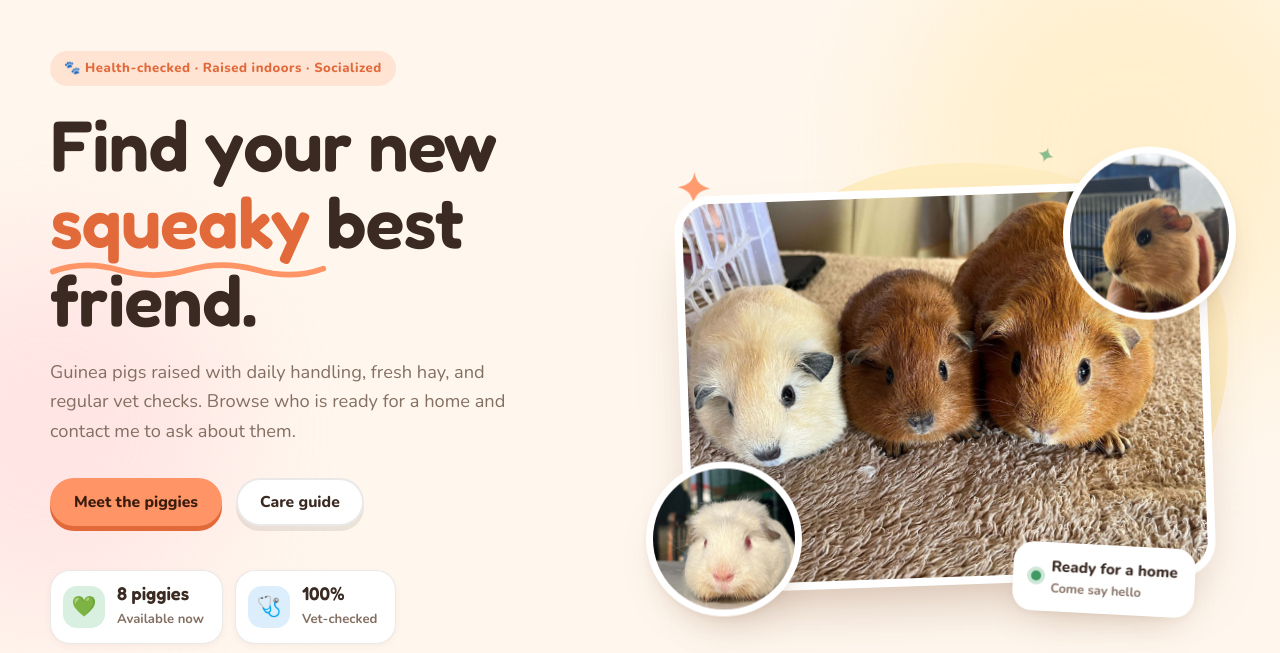
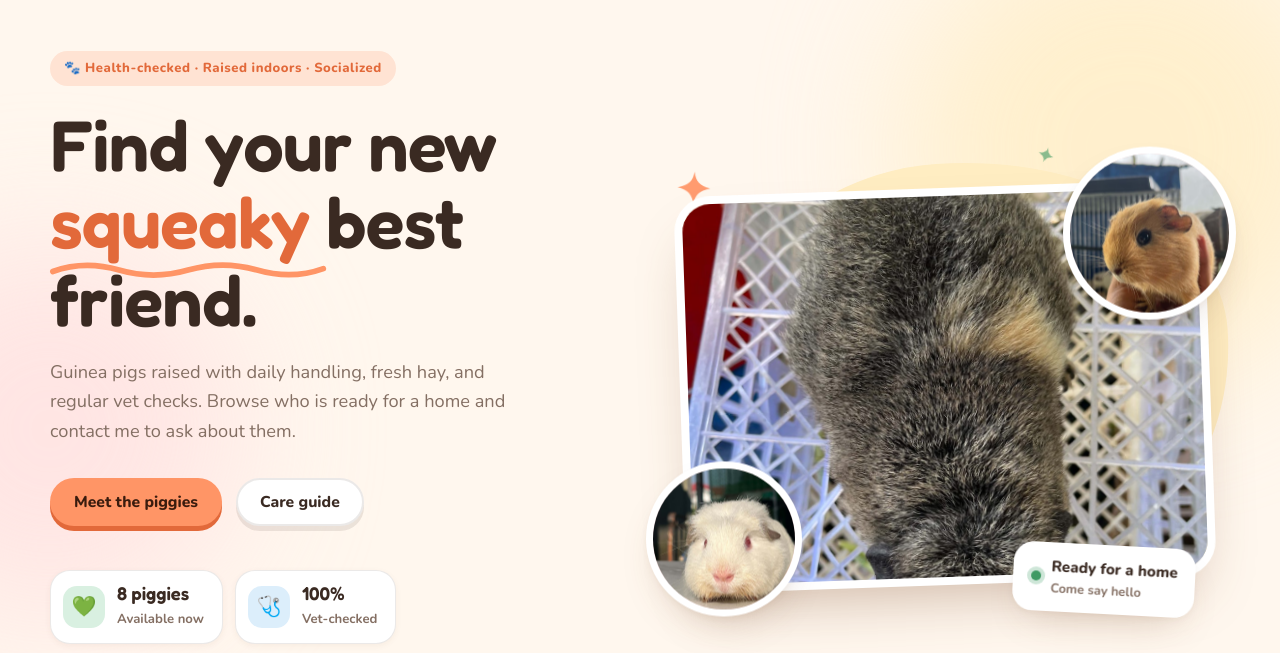
Before and after one commit to jojo-pets/jojo-pet, a plain HTML site: page index.html in a window 1280 px wide. Shown: the part 89-742 px from the top of the page. Drawn offline with nearby package versions, Linux system fonts and the light colour scheme.

Commit message:
updated image 35 to 11

```diff
--- a/index.html
+++ b/index.html
@@ -731,7 +731,7 @@
         <svg class="sparkle a" viewBox="0 0 24 24" aria-hidden="true"><path fill="currentColor" d="M12 0c1 7 4 10 12 12-8 2-11 5-12 12-1-7-4-10-12-12 8-2 11-5 12-12z"/></svg>
         <svg class="sparkle b" viewBox="0 0 24 24" aria-hidden="true"><path fill="currentColor" d="M12 0c1 7 4 10 12 12-8 2-11 5-12 12-1-7-4-10-12-12 8-2 11-5 12-12z"/></svg>
         <div class="main">
-          <img src="photos/lg/35.jpg" alt="Three guinea pigs — cream, brown, and ginger — sitting side by side on a rug" width="1600" height="1200" fetchpriority="high" />
+          <img src="photos/lg/11.jpg" alt="Three guinea pigs — cream, brown, and ginger — sitting side by side on a rug" width="1600" height="1200" fetchpriority="high" />
         </div>
         <div class="bubble one"><img src="photos/sm/29.jpg" alt="A golden guinea pig held in a hand" style="object-position: 50% 42%" /></div>
         <div class="bubble two"><img src="photos/sm/14.jpg" alt="A fluffy white guinea pig facing the camera" style="object-position: 55% 55%" /></div>
```
